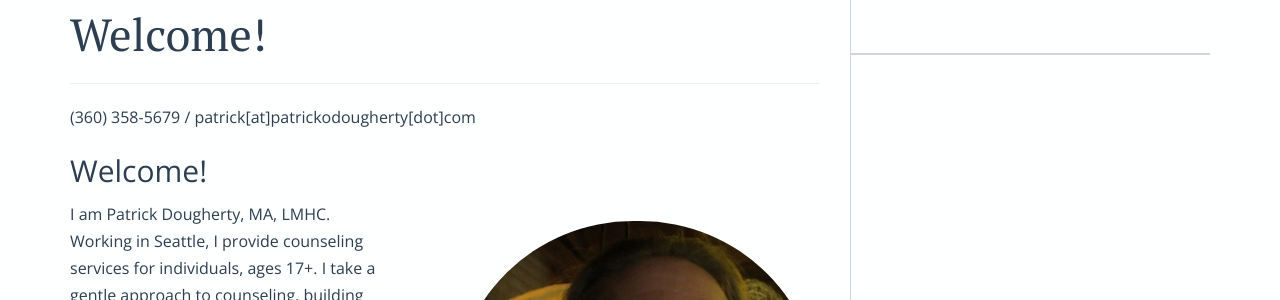
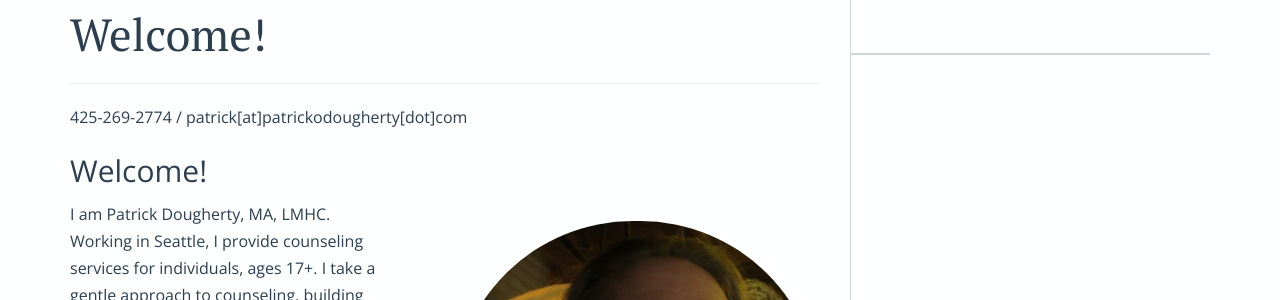
Before and after one commit to Patrick-Dougherty/patrick-dougherty.github.com, a Jekyll site: the page built from index.md, in a window 1280 px wide. Shown: the part 291-591 px from the top of the page. Built offline with Jekyll 4.4.1, drawn with Linux system fonts in a browser that asks for light colours; nearby versions of some CDN libraries.

Commit message:
Update index.md

```diff
--- a/index.md
+++ b/index.md
@@ -6,7 +6,7 @@ description: "Patrick Dougherty, Gestalt Psychotherapist"
 ---
 {% include JB/setup %}
 
-<p>(360) 358-5679 / patrick[at]patrickodougherty[dot]com</p>
+<p> 425-269-2774 / patrick[at]patrickodougherty[dot]com</p>
 
 <h2 id='welcome'>Welcome!</h2>
 
```
